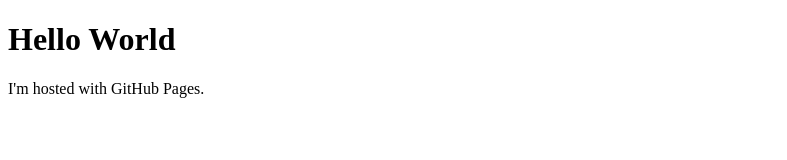
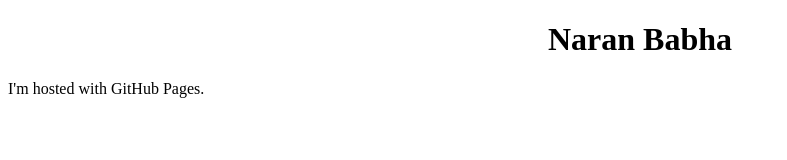
Before and after one commit to nab115/nab115.github.io, a plain HTML site: page index.html in a window 1280 px wide. Shown: the whole page, without its empty margins (0-787 px from the left). Drawn offline with Linux system fonts and the light colour scheme.

Commit message:
Added CSS file. Centered header

```diff
--- a/index.html
+++ b/index.html
@@ -1,7 +1,8 @@
 <!DOCTYPE html>
+<link rel="stylesheet" type="text/css" href="main.css"/>
 <html>
 <body>
-<h1>Hello World</h1>
+<h1>Naran Babha</h1>
 <p>I'm hosted with GitHub Pages.</p>
 </body>
 </html>
--- /dev/null
+++ b/main.css
@@ -0,0 +1,3 @@
+h1{
+    text-align : center;
+}
```
